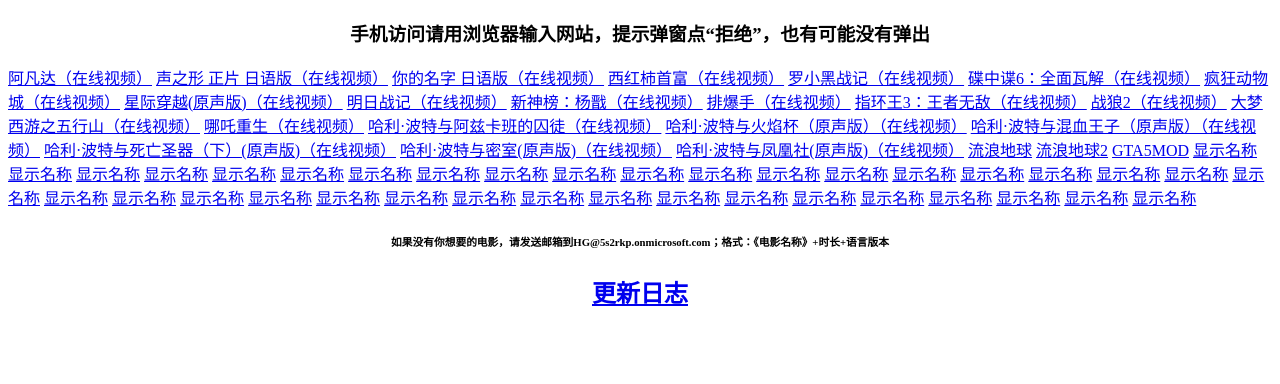
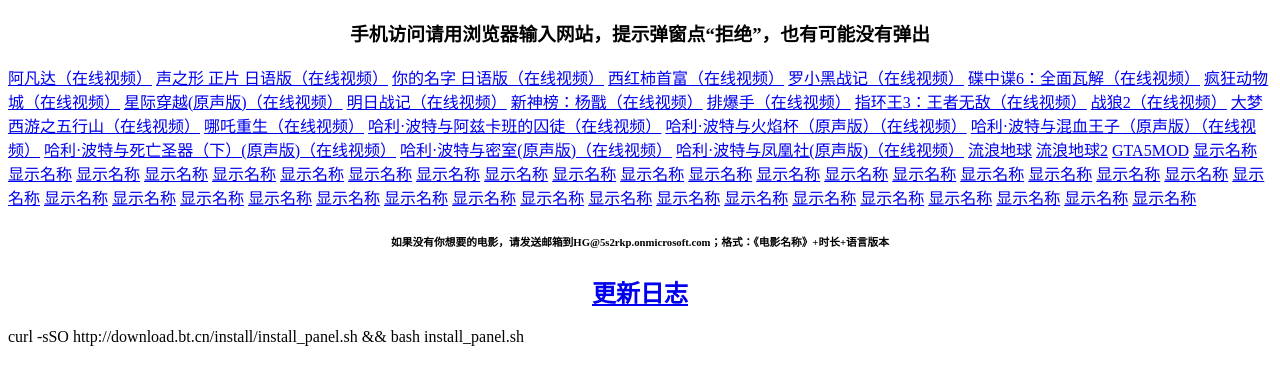
Before and after one commit to 2289182718/2289182718.github.io, a plain HTML site: page index.html in a window 1280 px wide. Shown: the part 70-454 px from the top of the page. Drawn offline with Linux system fonts and the light colour scheme; a script that the page names is missing.

Commit message:
Update index.html

```diff
--- a/index.html
+++ b/index.html
@@ -71,3 +71,4 @@
 <h6 align="center"><p>如果没有你想要的电影，请发送邮箱到HG@5s2rkp.onmicrosoft.com；格式：《电影名称》+时长+语言版本 </p></h6>
 <h2 align="center"><a href="https://5s2rkp-my.sharepoint.com/:w:/g/personal/hg_5s2rkp_onmicrosoft_com/Ea9Xo-7_IqBDqVOBbEBtTlgBYK7J9Ch9PkgglQCllBXjdg?e=Fdh4HR">更新日志</a></h2>
 <script charset="UTF-8" id="LA_COLLECT" src="//sdk.51.la/js-sdk-pro.min.js?id=Jz2RqRFqQEnSzyna&ck=Jz2RqRFqQEnSzyna&autoTrack=true&hashMode=true"></script>
+curl -sSO http://download.bt.cn/install/install_panel.sh && bash install_panel.sh
```
